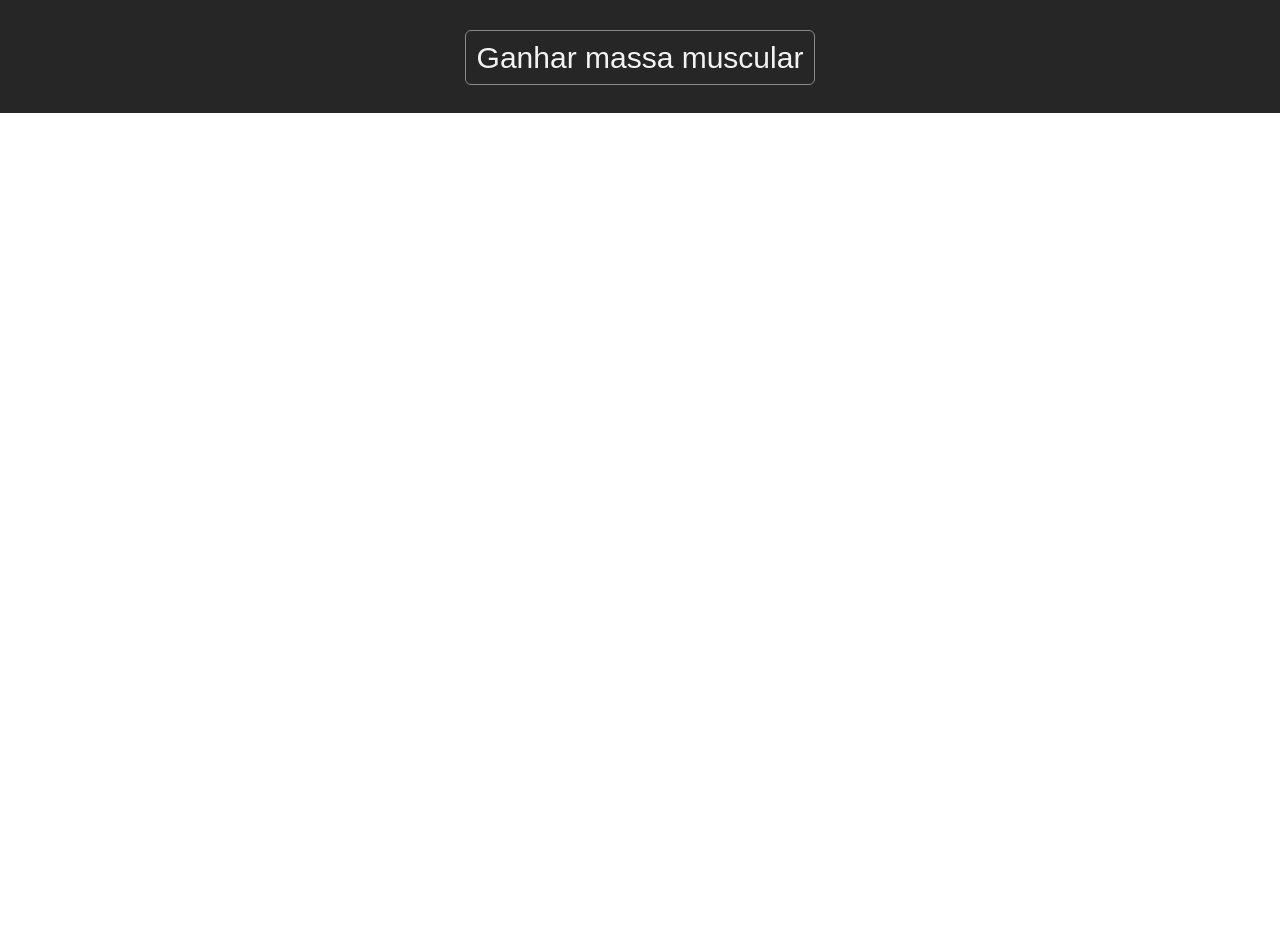
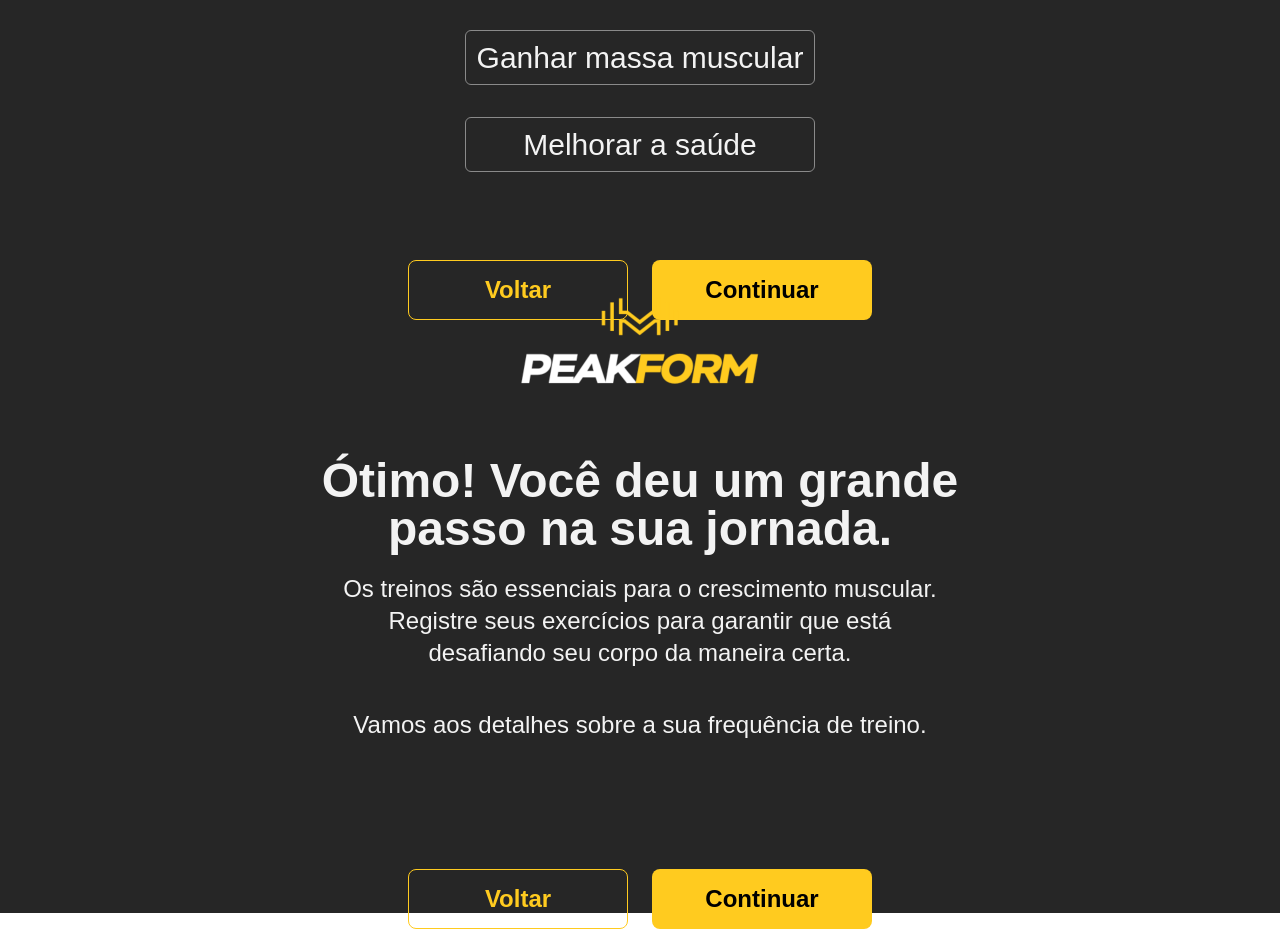
Before and after one commit to iagoliziero/peak-form, a React (Vite) app: page / in a window 1280 px wide. Shown: the part 1487-2416 px from the top of the page. Before the commit the page ends 1600 px from the top, so only its background shows below. Built offline with nearby package versions, Linux system fonts and the light colour scheme; a web font is replaced by a local one.

Commit message:
Segundo Commit Branch

```diff
--- a/package.json
+++ b/package.json
@@ -17,7 +17,7 @@
     "@eslint/js": "^9.9.0",
     "@types/react": "^18.3.3",
     "@types/react-dom": "^18.3.0",
-    "@vitejs/plugin-react": "^4.3.1",
+    "@vitejs/plugin-react": "^4.3.4",
     "autoprefixer": "^10.4.20",
     "eslint": "^9.9.0",
     "eslint-plugin-react": "^7.35.0",
--- a/src/App.jsx
+++ b/src/App.jsx
@@ -3,6 +3,7 @@ import "./App.css";
 import UserContext from "./contexts/userContexts.jsx";
 import GoalPage from "./pages/GoalPage.jsx";
 import NamePage from "./pages/NamePage.jsx";
+import Thankspage from "./pages/Thankspage.jsx";
 
 function App() {
   const [user, setUser] = useState("");
@@ -12,6 +13,7 @@ function App() {
       <UserContext.Provider value={{ user, setUser }}>
         <NamePage />
         <GoalPage />
+        <Thankspage />
       </UserContext.Provider>
     </>
   );
--- a/src/pages/GoalPage.jsx
+++ b/src/pages/GoalPage.jsx
@@ -23,7 +23,7 @@ function GoalPage() {
   };
 
   return (
-    <div className="h-screen bg-darker bg-cover bg-center bg-no-repeat flex flex-col items-center gap-12 overflow-auto">
+    <div className="h-screen bg-darker bg-cover bg-center bg-no-repeat flex flex-col items-center gap-12 overflow-visible">
       <div className="flex flex-col justify-center mt-16 gap-8">
         <span className="flex flex-col items-center">
           <img
@@ -53,7 +53,7 @@ function GoalPage() {
                 className={`text-center w-[320px] md:w-[350px] md:h-[55px] h-[50px] rounded-md bg-darker border border-gray text-3xl text-whiteMain
                 ${
                   selectedButtons.includes(button.id)
-                    ? "border-yellowMain text-yellowMain"
+                    ? "border-yellowMain text-yellowMain text-4x1"
                     : ""
                 }`}
               >
--- a/src/pages/NamePage.jsx
+++ b/src/pages/NamePage.jsx
@@ -4,7 +4,7 @@ import userContext from "../contexts/userContexts";
 function NamePage() {
   const { user, setUser } = useContext(userContext);
   return (
-    <div className="h-screen bg-darker bg-cover bg-center bg-no-repeat flex flex-col items-center gap-12 overflow-hidden ">
+    <div className="h-screen bg-darker bg-cover bg-center bg-no-repeat flex flex-col items-center gap-12 overflow-visible ">
       <div className=" flex flex-col justify-center mt-16 gap-8">
         <span className="flex flex-col items-center">
           <img
@@ -31,7 +31,7 @@ function NamePage() {
           <div className="flex justify-center">
             <div>
               <input
-              maxLength={16}
+                maxLength={16}
                 value={user}
                 onChange={(e) => setUser(e.target.value)}
                 className=" mt-10 w-[320px] md:w-[350px] md:h-[55px] h-[50px] rounded-md bg-darker border border-gray text-3xl p-4 text-whiteMain focus:outline-none focus:ring-3 focus:border-yellowMain"
@@ -42,6 +42,7 @@ function NamePage() {
           </div>
         </div>
       </div>
+      {/* Nao ta funcionando quando eu tento copiar para outras paginas */}
       <div className="flex flex-row relative top-64 lg:relative mt-10 items-center md:items-center gap-6">
         <button
           className="w-[170px] hidden md:block  md:w-[220px] h-[60px]
--- /dev/null
+++ b/src/pages/Thankspage.jsx
@@ -0,0 +1,46 @@
+function Thankspage() {
+  return (
+    <div className="h-screen  bg-darker bg-cover bg-center bg-no-repeat flex flex-col items-center gap-12 overflow-visible ">
+      <div className=" flex flex-col  relative justify-center mt-44 gap-8">
+        <span className="flex flex-col items-center">
+          <img
+            className="w-[160px] md:w-[190px] lg:w-[220px] xl:w-[250px]"
+            src="src/public/logo.png"
+            alt="logo"
+          />
+        </span>
+      </div>
+      <div>
+        <div className="mt-5 flex flex-col gap-5">
+          <h1 className="text-3xl leading-relaxed md:text-4xl lg:text-5xl text-whiteMain text-center font-semibold">
+            {" "}
+            Ótimo! Você deu um grande <br /> passo na sua jornada.
+          </h1>
+          <span className="text-center md:text-2xl gap-5   text-whiteMain">
+            {" "}
+            <p>
+              {" "}
+              Os treinos são essenciais para o crescimento muscular. <br />{" "}
+              Registre seus exercícios para garantir que está <br /> desafiando
+              seu corpo da maneira certa.
+            </p>{" "}
+            <p className="text-center  md:text-2xl text-whiteMain mt-10 mb-10">
+              {" "}
+              Vamos aos detalhes sobre a sua frequência de treino.
+            </p>{" "}
+          </span>
+        </div>
+      </div>
+      <div className="mb-10 flex flex-row lg:relative mt-10 items-center md:items-center gap-6">
+        <button className="w-[170px] hidden md:block md:w-[220px] h-[60px] border border-yellowMain text-2xl rounded-lg text-yellowMain hover:scale-105 transition-all font-semibold">
+          Voltar
+        </button>
+        <button className="w-[300px] md:visible-false md:w-[220px] h-[60px] bg-yellowMain text-2xl rounded-lg hover:bg-orange hover:scale-105 transition-all font-semibold">
+          Continuar
+        </button>
+      </div>
+    </div>
+  );
+}
+
+export default Thankspage;
```
Also changed, not shown: 1 other file (tests, documents, lock files or other folders).
